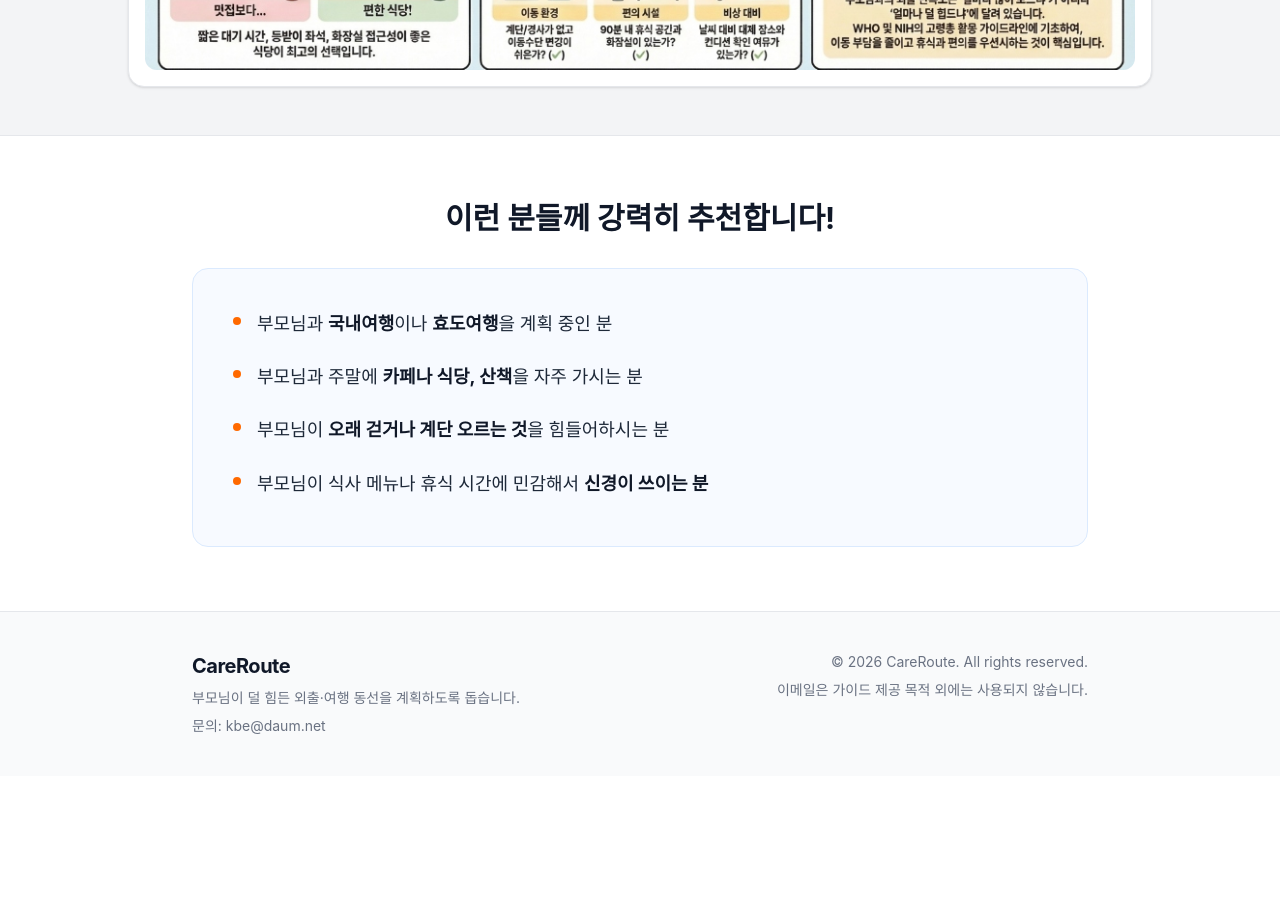
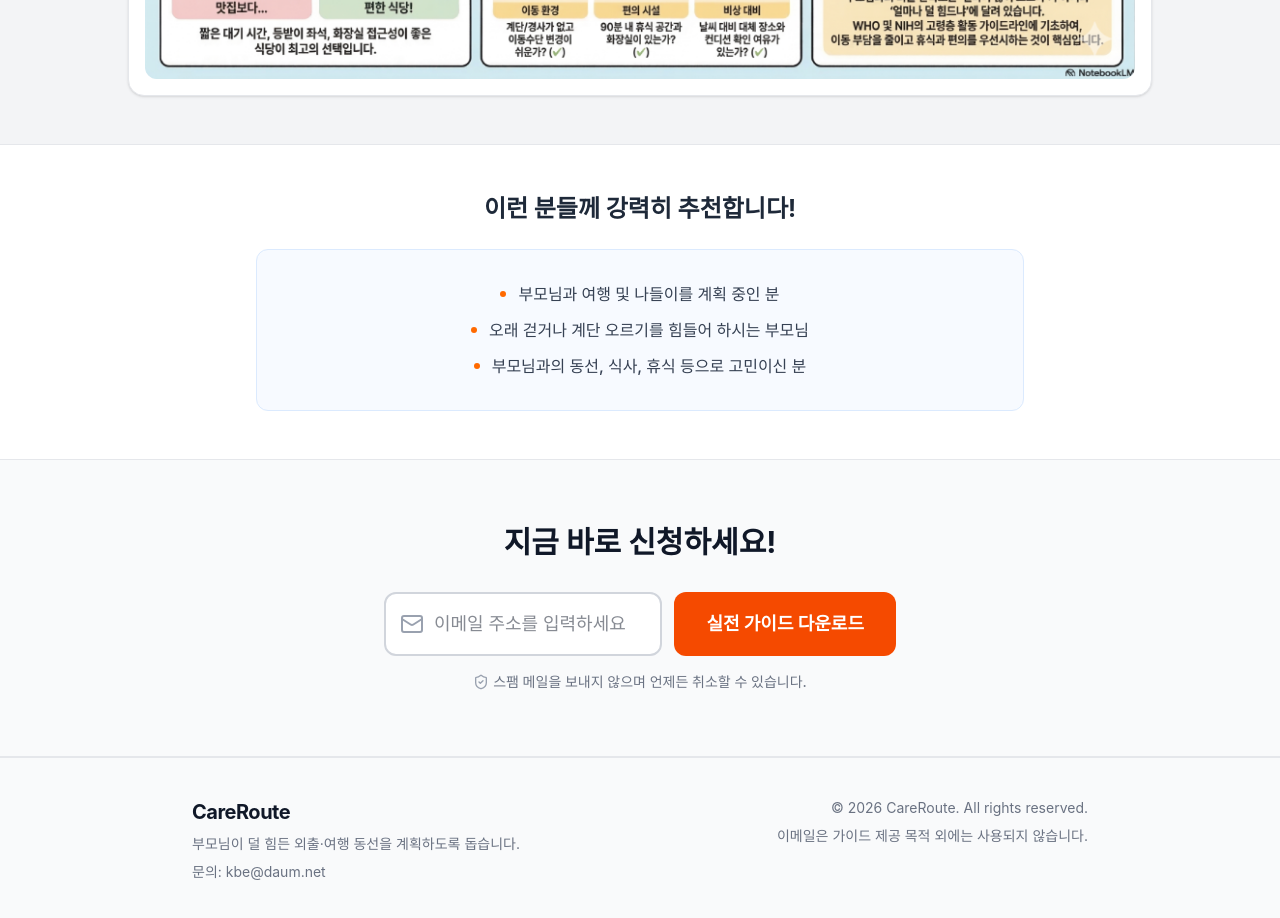
Before and after one commit to neojoin1-cyber/careroute-landing, a React (Vite) app: page / in a window 1280 px wide. Shown: the part 1160-2078 px from the top of the page. Before the commit the page ends 1936 px from the top, so only its background shows below. Built offline with nearby package versions, Linux system fonts and the light colour scheme.

Commit message:
26031008

```diff
--- a/src/App.tsx
+++ b/src/App.tsx
@@ -149,43 +149,97 @@ export default function App() {
           <div className="bg-white p-2 sm:p-4 rounded-2xl shadow-sm border border-gray-200 w-full">
             {/* 대표님이 올려주신 이미지가 /info.png 로 저장되어 있다고 가정하고 불러옵니다. */}
             <img
-              src="/info.jpg"
+              src="/info.png"
               alt="부모님과 함께하는 편안한 외출 가이드 인포그래픽"
               className="w-full h-auto rounded-xl object-contain bg-gray-50"
               onError={(e) => {
                 e.currentTarget.style.display = 'none';
-                e.currentTarget.parentElement?.insertAdjacentHTML('beforeend', '<div class="py-20 text-center text-gray-400 font-medium">여기에 인포그래픽 이미지가 표시됩니다.<br/>(public 폴더에 info.jpg 파일을 넣어주세요)</div>');
+                e.currentTarget.parentElement?.insertAdjacentHTML('beforeend', '<div class="py-20 text-center text-gray-400 font-medium">여기에 인포그래픽 이미지가 표시됩니다.<br/>(public 폴더에 info.png 파일을 넣어주세요)</div>');
               }}
             />
           </div>
         </div>
       </section>
 
-      {/* ----------------- TARGET AUDIENCE (버그 수정됨) ----------------- */}
-      <section className="py-16 px-4 sm:px-6 bg-white border-t border-gray-200">
-        <div className="max-w-4xl mx-auto">
-          <h2 className="text-2xl sm:text-3xl font-bold text-center text-gray-900 mb-8">이런 분들께 강력히 추천합니다!</h2>
-          <div className="bg-blue-50/50 rounded-2xl p-6 sm:p-10 border border-blue-100">
-            <ul className="space-y-4">
+      {/* ----------------- TARGET AUDIENCE (심플하게 수정) ----------------- */}
+      <section className="py-12 px-4 sm:px-6 bg-white border-t border-gray-200">
+        <div className="max-w-3xl mx-auto">
+          <h2 className="text-xl sm:text-2xl font-bold text-center text-gray-800 mb-6">이런 분들께 강력히 추천합니다!</h2>
+          <div className="bg-blue-50/50 rounded-xl p-5 sm:p-8 border border-blue-100">
+            <ul className="space-y-3">
               {[
-                "부모님과 국내여행이나 효도여행을 계획 중인 분",
-                "부모님과 주말에 카페나 식당, 산책을 자주 가시는 분",
-                "부모님이 오래 걷거나 계단 오르는 것을 힘들어하시는 분",
-                "부모님이 식사 메뉴나 휴식 시간에 민감해서 신경이 쓰이는 분"
+                "부모님과 여행 및 나들이를 계획 중인 분",
+                "오래 걷거나 계단 오르기를 힘들어 하시는 부모님",
+                "부모님과의 동선, 식사, 휴식 등으로 고민이신 분"
               ].map((text, idx) => (
-                <li key={idx} className="flex items-start text-base sm:text-lg text-gray-800 font-medium pb-2">
-                  <div className="w-2 h-2 bg-orange-500 rounded-full mr-4 flex-shrink-0 mt-2"></div>
-                  {/* HTML 태그 노출 버그 수정 부분 */}
-                  <span
-                    className="leading-relaxed"
-                    dangerouslySetInnerHTML={{
-                      __html: text.replace(/국내여행|효도여행|카페나 식당, 산책|오래 걷거나 계단 오르는 것|신경이 쓰이는 분/g, match => `<strong class="text-gray-900">${match}</strong>`)
-                    }}
-                  />
+                <li key={idx} className="flex items-center justify-center text-sm sm:text-base text-gray-700 font-medium">
+                  <div className="w-1.5 h-1.5 bg-orange-500 rounded-full mr-3 flex-shrink-0"></div>
+                  <span>{text}</span>
                 </li>
               ))}
             </ul>
           </div>
+        </div>
+      </section>
+
+      {/* ----------------- BOTTOM CTA (하단 폼 추가) ----------------- */}
+      <section className="py-16 px-4 sm:px-6 bg-gray-50 border-t border-gray-200 border-b">
+        <div className="max-w-4xl mx-auto text-center">
+          <h2 className="text-2xl sm:text-3xl font-bold text-gray-900 mb-8">
+            지금 바로 신청하세요!
+          </h2>
+          <form onSubmit={handleSubmit} className="max-w-lg mx-auto relative">
+            <div className="flex flex-col sm:flex-row gap-3">
+              <div className="relative flex-1">
+                <div className="absolute inset-y-0 left-0 pl-4 flex items-center pointer-events-none">
+                  <Mail className="h-6 w-6 text-gray-400" />
+                </div>
+                <input
+                  type="email"
+                  value={email}
+                  onChange={(e) => {
+                    setEmail(e.target.value);
+                    if (status === 'error') setStatus('idle');
+                  }}
+                  placeholder="이메일 주소를 입력하세요"
+                  className={`block w-full pl-12 pr-4 py-4 md:py-4 border-2 ${status === 'error' ? 'border-red-500 bg-red-50' : 'border-gray-300 bg-white'} rounded-xl focus:ring-4 focus:ring-orange-100 focus:border-orange-500 text-gray-900 text-lg font-medium transition-all`}
+                  disabled={status === 'success' || status === 'loading'}
+                />
+              </div>
+              <button
+                type="submit"
+                disabled={status === 'success' || status === 'loading'}
+                className="w-full sm:w-auto px-8 py-4 md:py-4 bg-orange-600 hover:bg-orange-700 text-white font-bold text-lg rounded-xl transition-all flex justify-center items-center disabled:bg-gray-400"
+              >
+                {status === 'loading' ? '처리 중...' : '실전 가이드 다운로드'}
+              </button>
+            </div>
+
+            {status === 'error' && (
+              <p className="text-red-500 text-base font-bold mt-4 flex items-center justify-center">
+                <AlertCircle className="w-5 h-5 mr-2" /> {errorMessage}
+              </p>
+            )}
+            {status === 'success' && (
+              <div className="mt-6 flex flex-col items-center p-5 bg-green-50 rounded-xl border border-green-200">
+                <p className="text-green-700 font-bold text-lg flex items-center justify-center mb-4">
+                  <CheckCircle className="w-6 h-6 mr-2" /> 신청 완료! 즉시 다운로드가 가능합니다.
+                </p>
+                <a
+                  href="/guide.pdf"
+                  download="CareRoute_외출여행_체크리스트.pdf"
+                  className="bg-green-600 hover:bg-green-700 text-white font-bold py-3 px-8 rounded-lg flex items-center transition-colors"
+                >
+                  <Download className="w-5 h-5 mr-2" /> PDF 파일 다운로드
+                </a>
+              </div>
+            )}
+            {status !== 'success' && (
+              <p className="text-sm text-gray-500 mt-4 flex items-center justify-center font-medium">
+                <ShieldCheck className="w-4 h-4 mr-1 text-gray-400" /> 스팸 메일을 보내지 않으며 언제든 취소할 수 있습니다.
+              </p>
+            )}
+          </form>
         </div>
       </section>
 
```
Also changed, not shown: public/info.jpg (deleted), public/info.png (added).
